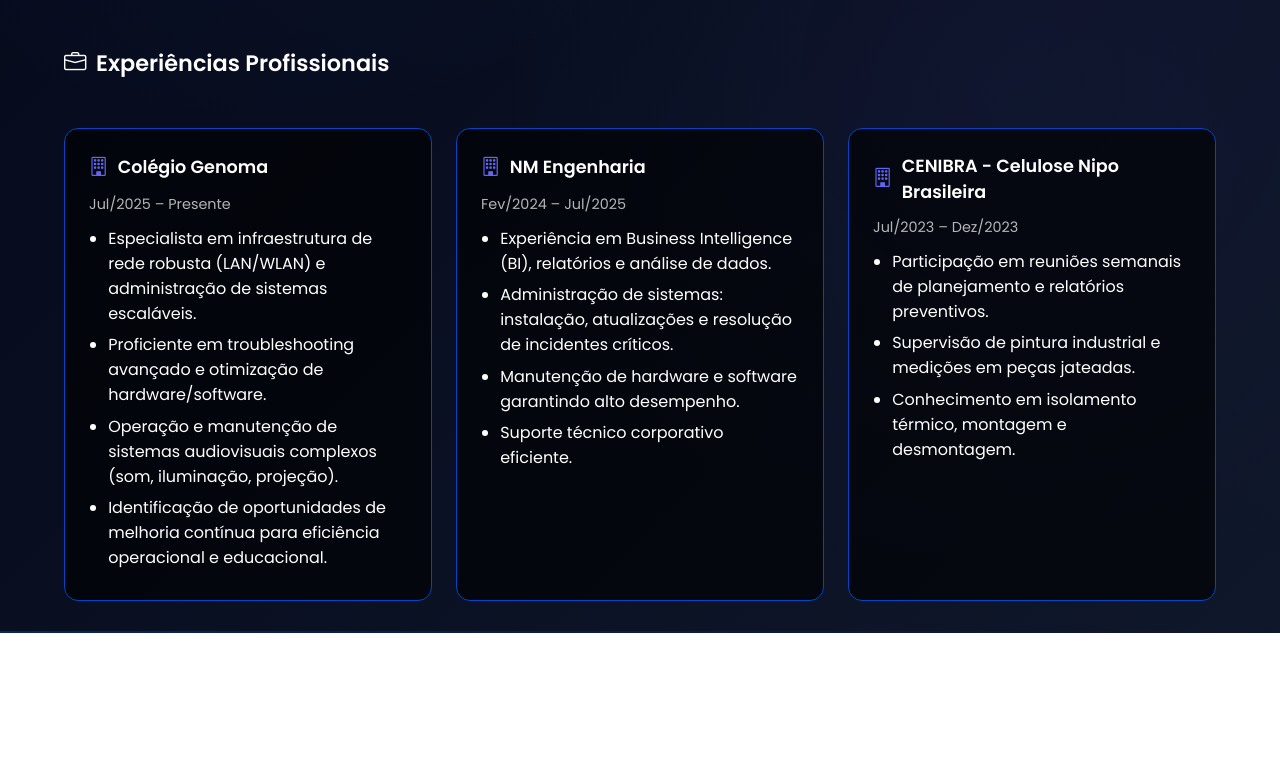
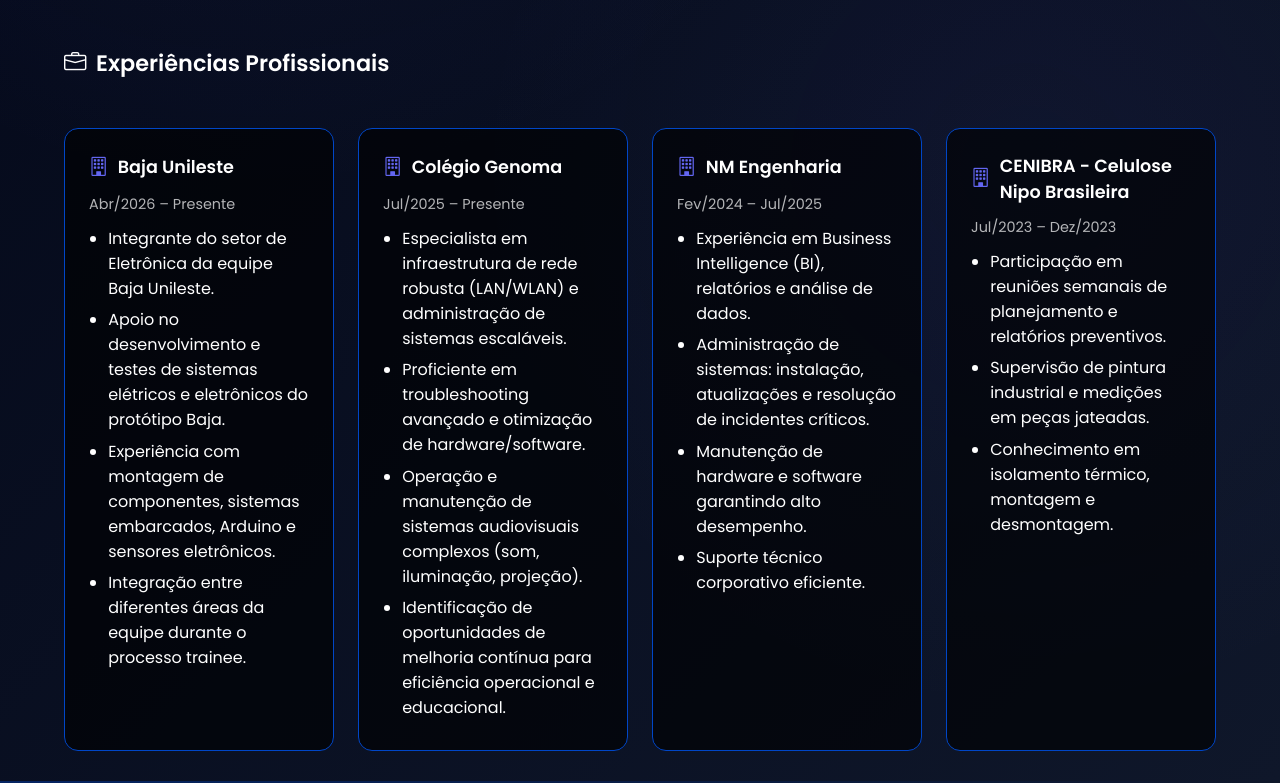
Before and after one commit to Matheus-Fernando-br/Curriculo, a React (Create React App) app in the folder FrontEnd/: page /resumo in a window 1280 px wide. Shown: the part 752-1535 px from the top of the page. Before the commit the page ends 1385 px from the top, so only its background shows below. Built offline with nearby package versions, Linux system fonts and the light colour scheme.

Commit message:
Atualização experiencias

```diff
--- a/FrontEnd/src/editar/curriculo.js
+++ b/FrontEnd/src/editar/curriculo.js
@@ -24,7 +24,7 @@
     },
 
     telegramBot: {
-      chatId: "987654321"
+      chatId: "987654321",
     },
 
     // ------------------ TEXTOS ------------------
@@ -65,6 +65,28 @@
 
     // ------------------ EXPERIÊNCIA PROFISSIONAL ------------------
     experiencia: [
+      {
+        empresa: "Baja Unileste",
+        periodo: {
+          pt: "Abr/2026 – Presente",
+          en: "Abr/2026 – Present",
+        },
+        descricao: {
+          pt: [
+            "Integrante do setor de Eletrônica da equipe Baja Unileste.",
+            "Apoio no desenvolvimento e testes de sistemas elétricos e eletrônicos do protótipo Baja.",
+            "Experiência com montagem de componentes, sistemas embarcados, Arduino e sensores eletrônicos.",
+            "Integração entre diferentes áreas da equipe durante o processo trainee.",
+          ],
+          en: [
+            "Member of the Electronics sector at Baja Unileste.",
+            "Support in the development and testing of electrical and electronic systems for the Baja prototype.",
+            "Experience with component assembly, embedded systems, Arduino, and electronic sensors.",
+            "Collaboration with different team sectors during the trainee process.",
+          ],
+        },
+        link: "https://linktr.ee/bajaunileste",
+      },
       {
         empresa: "Colégio Genoma",
         periodo: {
@@ -161,14 +183,23 @@
 
     // ------------------ COMPETÊNCIAS ------------------
     competencias: [
-      { nome: { pt: "Análise de Dados", en: "DATA ANALYSIS" }, icon: "bi-bar-chart-line" },
+      {
+        nome: { pt: "Análise de Dados", en: "DATA ANALYSIS" },
+        icon: "bi-bar-chart-line",
+      },
       { nome: { pt: "JavaScript", en: "JAVASCRIPT" }, icon: "bi-braces" },
       { nome: { pt: "React", en: "REACT" }, icon: "bi-lightbulb" },
-      { nome: { pt: "Node.Js/Express", en: "NODE.JS/EXPRESS" }, icon: "bi-diagram-3" },
+      {
+        nome: { pt: "Node.Js/Express", en: "NODE.JS/EXPRESS" },
+        icon: "bi-diagram-3",
+      },
       { nome: { pt: "CSS", en: "CSS" }, icon: "bi-filetype-css" },
       { nome: { pt: "Python", en: "PYTHON" }, icon: "bi-filetype-py" },
       { nome: { pt: "MySQL", en: "MYSQL" }, icon: "bi-database" },
-      { nome: { pt: "MICROSOFT OFFICE", en: "MICROSOFT OFFICE" }, icon: "bi-microsoft" },
+      {
+        nome: { pt: "MICROSOFT OFFICE", en: "MICROSOFT OFFICE" },
+        icon: "bi-microsoft",
+      },
     ],
 
     // ------------------ ESPECIALIDADES ------------------
@@ -177,26 +208,26 @@
         titulo: { pt: "Desenvolvimento Web", en: "Web Development" },
         descricao: {
           pt: "Criação de sites e aplicações web modernas, responsivas e otimizadas para alta performance.",
-          en: "Creation of modern, responsive and high-performance web applications."
+          en: "Creation of modern, responsive and high-performance web applications.",
         },
-        icon: "bi-code-slash"
+        icon: "bi-code-slash",
       },
       {
         titulo: { pt: "Banco de Dados", en: "Databases" },
         descricao: {
           pt: "Modelagem, estruturação e integração de bancos de dados relacionais e não relacionais.",
-          en: "Modeling, structuring and integrating relational and non-relational databases."
+          en: "Modeling, structuring and integrating relational and non-relational databases.",
         },
-        icon: "bi-database"
+        icon: "bi-database",
       },
       {
         titulo: { pt: "Back-end & APIs", en: "Back-end & APIs" },
         descricao: {
           pt: "Desenvolvimento de APIs robustas e sistemas escaláveis.",
-          en: "Development of robust APIs and scalable back-end systems."
+          en: "Development of robust APIs and scalable back-end systems.",
         },
-        icon: "bi-server"
-      }
+        icon: "bi-server",
+      },
     ],
 
     // ------------------ PROJETOS ------------------
@@ -283,7 +314,7 @@
           en: "Application to convert videos to MP3 basic and functional.",
         },
         image: "../Projects/DownYT.png",
-        git:"https://github.com/Matheus-Fernando-br/DownYT",
+        git: "https://github.com/Matheus-Fernando-br/DownYT",
       },
       {
         title: {
@@ -312,7 +343,6 @@
         },
         image: "../Projects/Restaurante.jpg",
         git: "https://github.com/Matheus-Fernando-br/Reserva-Restaurante",
-
       },
       {
         title: {
@@ -327,10 +357,8 @@
         },
         image: "../Projects/Calculadora.png",
         git: "https://github.com/Matheus-Fernando-br/Simple-Calculator-Project",
-
       },
     ],
-
 
     // ------------------ CURSOS ------------------
     cursos: [
@@ -371,8 +399,14 @@
 
     // ------------------ CONQUISTAS ------------------
     minhasConquistas: [
-      { numero: 3, descricao: { pt: "Projeto Concluído", en: "Completed Project" } },
-      { numero: 2, descricao: { pt: "Anos de Experiência", en: "Years of Experience" } },
+      {
+        numero: 3,
+        descricao: { pt: "Projeto Concluído", en: "Completed Project" },
+      },
+      {
+        numero: 2,
+        descricao: { pt: "Anos de Experiência", en: "Years of Experience" },
+      },
       { numero: 3, descricao: { pt: "Certificações", en: "Certifications" } },
     ],
 
```
